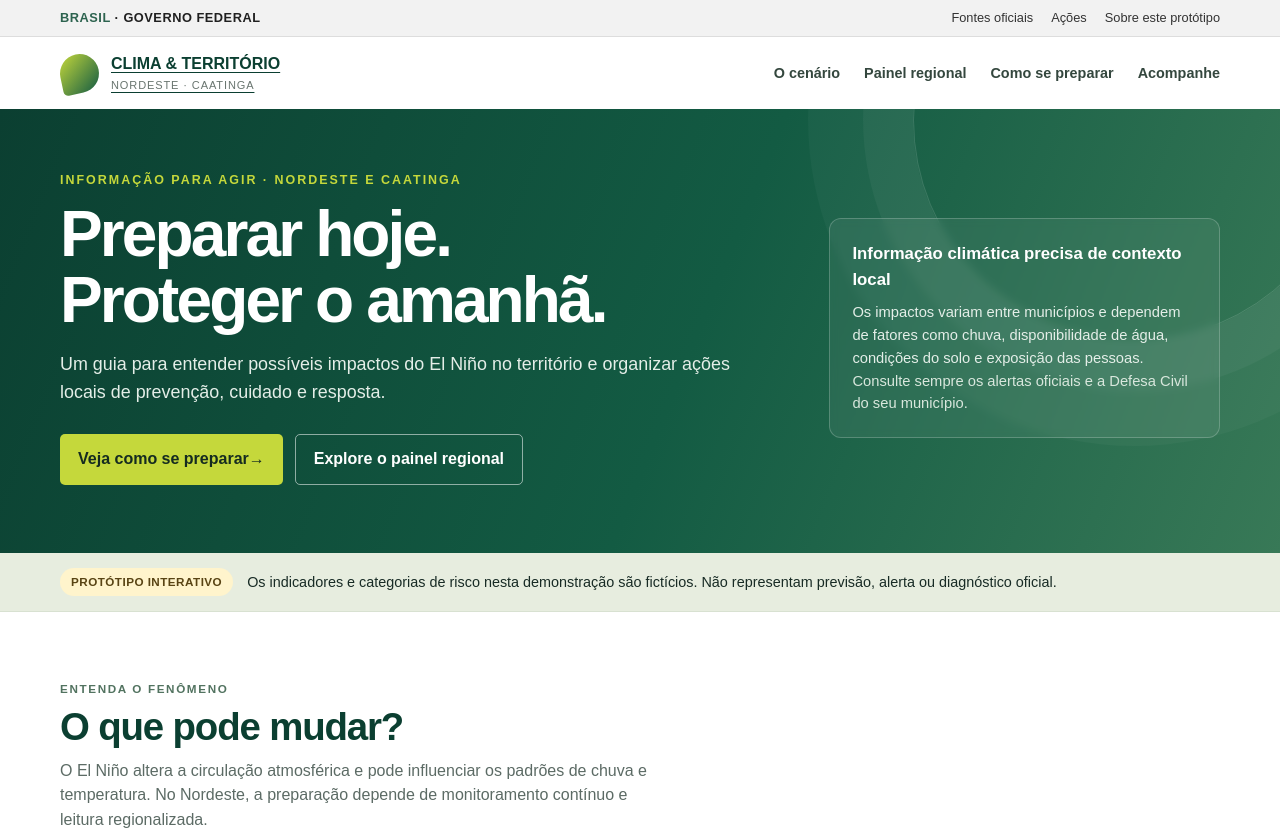
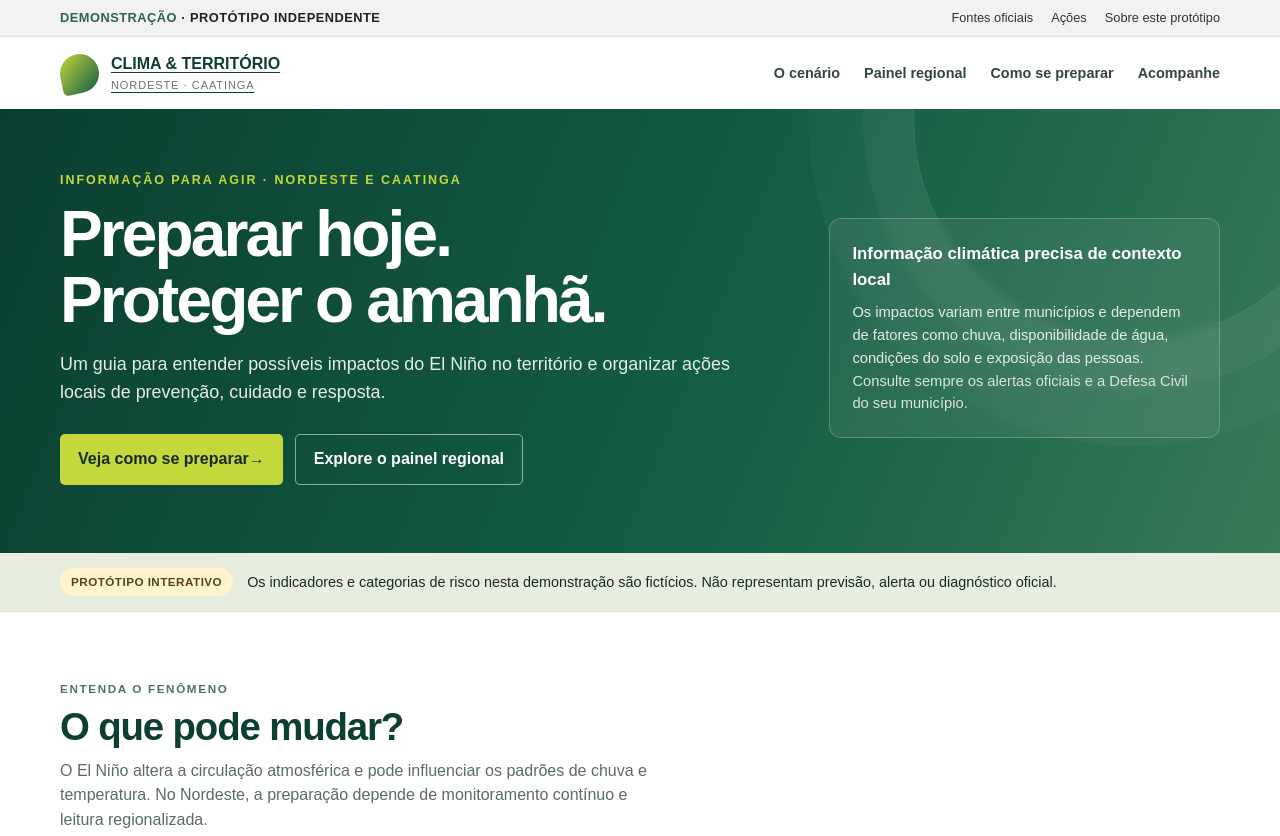
Before and after one commit to emilemaely/resiliencia-climatica-dne, a plain HTML site: page index.html in a window 1280 px wide. Shown: the top 836 px of the page. Drawn offline with Linux system fonts and the light colour scheme.

Commit message:
Mark the interactive prototype clearly as a demo

```diff
--- a/index.html
+++ b/index.html
@@ -13,7 +13,7 @@
   </style>
 </head>
 <body>
-  <div class="topbar"><div class="topbar-inner"><div class="gov-brand"><span>BRASIL</span> · GOVERNO FEDERAL</div><div class="quick-links"><a href="#fontes">Fontes oficiais</a><a href="#acoes">Ações</a><a href="#sobre">Sobre este protótipo</a></div></div></div>
+  <div class="topbar"><div class="topbar-inner"><div class="gov-brand"><span>DEMONSTRAÇÃO</span> · PROTÓTIPO INDEPENDENTE</div><div class="quick-links"><a href="#fontes">Fontes oficiais</a><a href="#acoes">Ações</a><a href="#sobre">Sobre este protótipo</a></div></div></div>
   <header class="masthead"><div class="nav-inner"><a class="logo" href="#inicio" aria-label="Início"><span class="logo-mark"></span><span>CLIMA & TERRITÓRIO<small>Nordeste · Caatinga</small></span></a><nav aria-label="Navegação principal"><a href="#cenario">O cenário</a><a href="#mapa">Painel regional</a><a href="#preparar">Como se preparar</a><a href="#fontes">Acompanhe</a></nav></div></header>
   <main>
     <section class="hero" id="inicio"><div class="hero-inner"><div><div class="eyebrow">Informação para agir · Nordeste e Caatinga</div><h1>Preparar hoje.<br>Proteger o amanhã.</h1><p>Um guia para entender possíveis impactos do El Niño no território e organizar ações locais de prevenção, cuidado e resposta.</p><div class="hero-actions"><a class="btn" href="#preparar">Veja como se preparar <span aria-hidden="true">→</span></a><a class="btn secondary" href="#mapa">Explore o painel regional</a></div></div><aside class="hero-note"><strong>Informação climática precisa de contexto local</strong><p>Os impactos variam entre municípios e dependem de fatores como chuva, disponibilidade de água, condições do solo e exposição das pessoas.</p><p class="small" style="color:#d9e7dd">Consulte sempre os alertas oficiais e a Defesa Civil do seu município.</p></aside></div></section>
```
